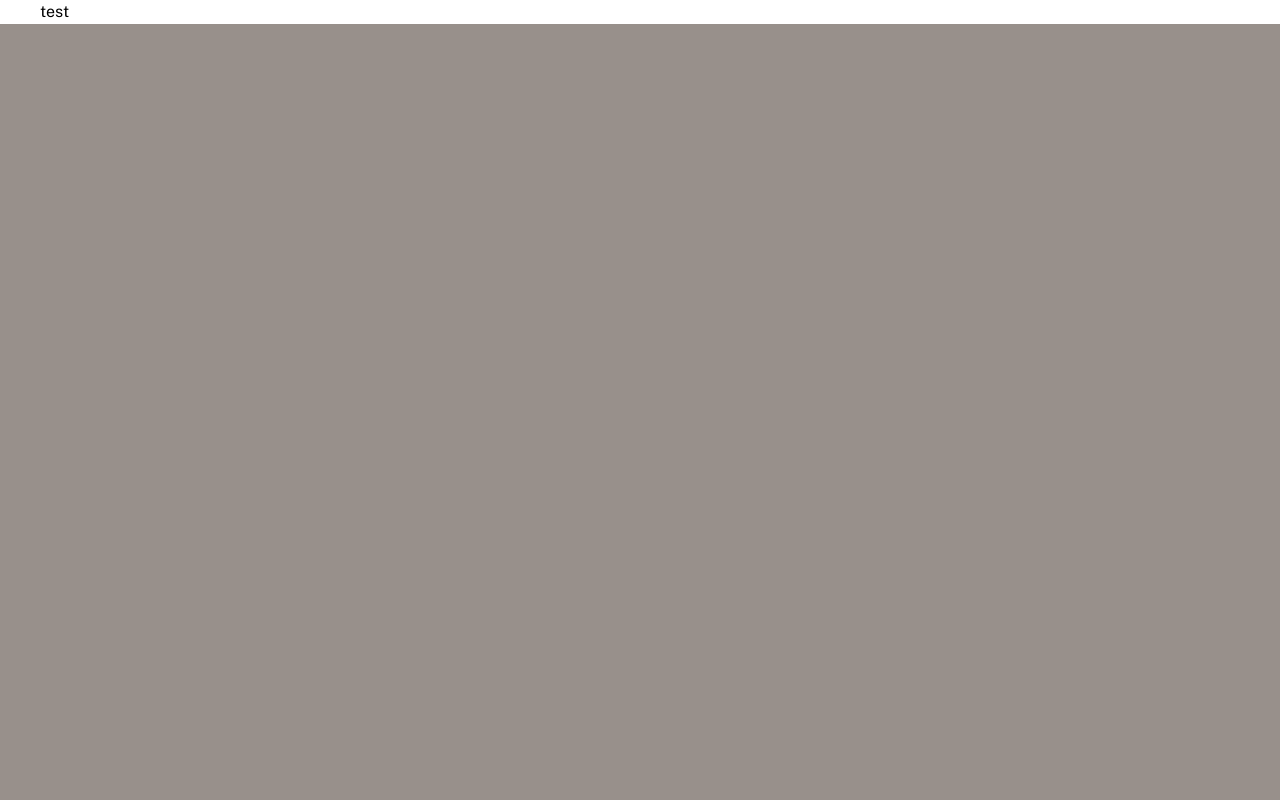
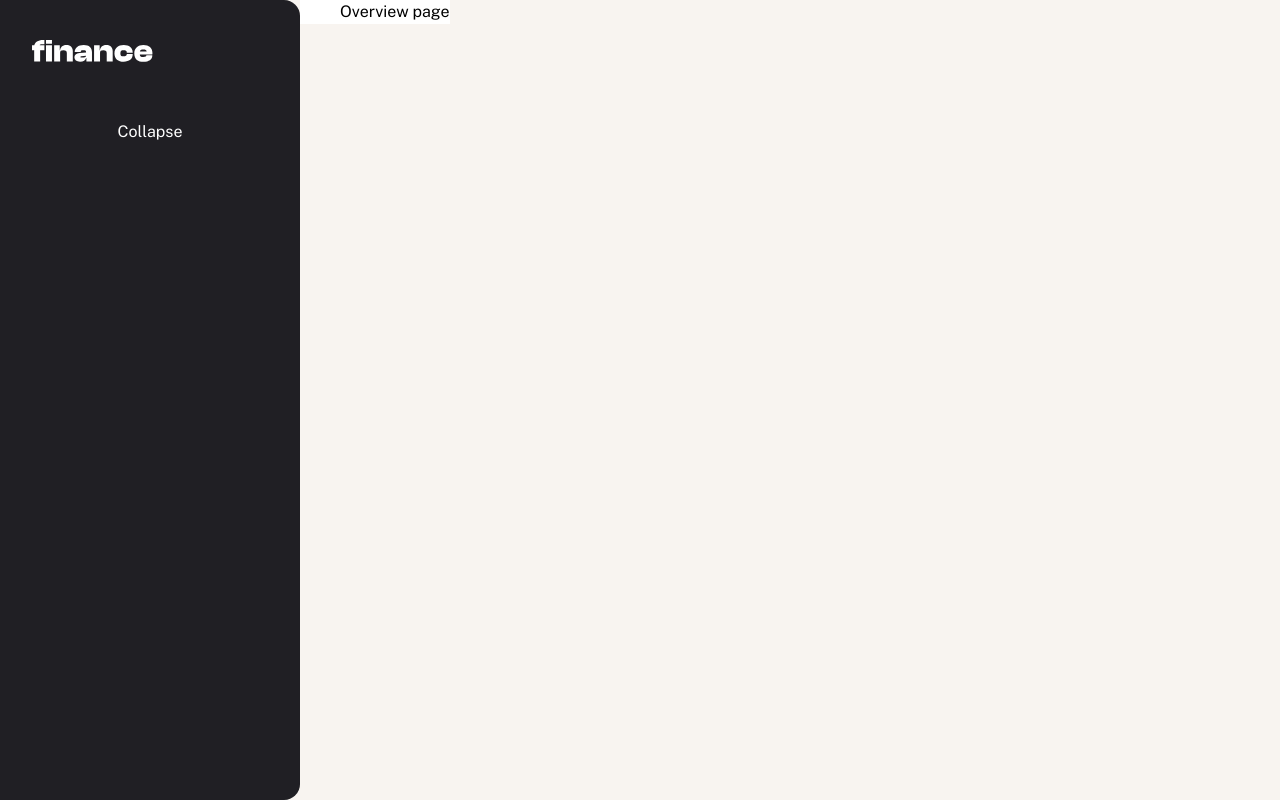
Before and after one commit to LukaG95/finance, a Next.js app: page / in a window 1280 px wide. Built offline with nearby package versions, Linux system fonts and the light colour scheme.

Commit message:
desktop sidebar with logo

```diff
--- /dev/null
+++ b/app/(main)/layout.tsx
@@ -0,0 +1,10 @@
+import Sidebar from "@/components/layout/Sidebar";
+
+export default function MainLayout({ children }: { children: React.ReactNode }) {
+  return (
+    <>
+      <Sidebar />
+      <main>{children}</main>
+    </>
+  );
+}
--- a/app/(main)/overview/page.tsx
+++ /dev/null
@@ -1,3 +0,0 @@
-export default function OverView() {
-  return <div>Overview page</div>;
-}
--- a/app/page.tsx
+++ b/app/(main)/page.tsx
@@ -2,8 +2,8 @@
 
 export default function Home() {
   return (
-    <div className='bg-white pl-500'>
-      test
-    </div>
+    <main className='bg-white pl-500'>
+      Overview page
+    </main>
   );
 }
--- a/app/layout.tsx
+++ b/app/layout.tsx
@@ -7,11 +7,11 @@ export default function RootLayout({
   children: React.ReactNode;
 }>) {
   return (
-    <html lang="en">
+    <html lang="en" className='h-full'>
       <head>
         <link rel="icon" type="image/png" sizes="32x32" href="/images/favicon-32x32.png"></link>
       </head>
-      <body className='bg-beige-500'>
+      <body className='flex bg-beige-100 h-full'>
         {children}
       </body>
     </html>
--- a/components/layout/Sidebar.tsx
+++ b/components/layout/Sidebar.tsx
@@ -1,3 +1,48 @@
+'use client';
+
+import Image from 'next/image';
+import { useState } from 'react';
+
 export default function Sidebar() {
-  return <div>Sidebar</div>;
+  const [collapsed, setCollapsed] = useState(false);
+
+  return (
+    <aside
+      className={`h-[100%] bg-grey-900 rounded-r-[16px] transition-all duration-300 ${
+        collapsed ? 'w-[88px]' : 'w-[300px]'
+      }`}
+    >
+      <div className="relative px-400 py-500 mb-300">
+        {/* Large logo */}
+        <Image
+          src="/images/logo-large.svg"
+          alt="Logo large"
+          width={121}
+          height={21.5}
+          className={`absolute transition-opacity duration-300 ${
+            collapsed ? 'opacity-0' : 'opacity-100'
+          }`}
+        />
+        {/* Small logo */}
+        <Image
+          src="/images/logo-small.svg"
+          alt="Logo small"
+          width={13.7}
+          height={21.5}
+          className={`absolute transition-opacity duration-300 translate-x-[-1px] ${
+            collapsed ? 'opacity-100' : 'opacity-0'
+          }`}
+        />
+      </div>
+
+      <div className="flex justify-center mb-300">
+        <button
+          onClick={() => setCollapsed(!collapsed)}
+          className="bg-grey-700 text-white px-400 py-200 rounded"
+        >
+          {collapsed ? 'Expand' : 'Collapse'}
+        </button>
+      </div>
+    </aside>
+  );
 }
--- a/lib/auth.ts
+++ b/lib/auth.ts
@@ -3,7 +3,7 @@ import Google from "next-auth/providers/google"
 import Credentials from 'next-auth/providers/credentials';
 import { compare } from 'bcrypt-ts';
 import { getUser } from 'lib/mongodb';
-import { authConfig } from 'app/auth.config';
+import { authConfig } from '@/app/(auth)/auth.config';
 import { MongoDBAdapter } from "@auth/mongodb-adapter"
 import client from '@/lib/mongodb';
 
```
Also changed, not shown: app/(auth)/auth.config.ts (renamed from app/auth.config.ts), 1 other file (tests, documents, lock files or other folders).
